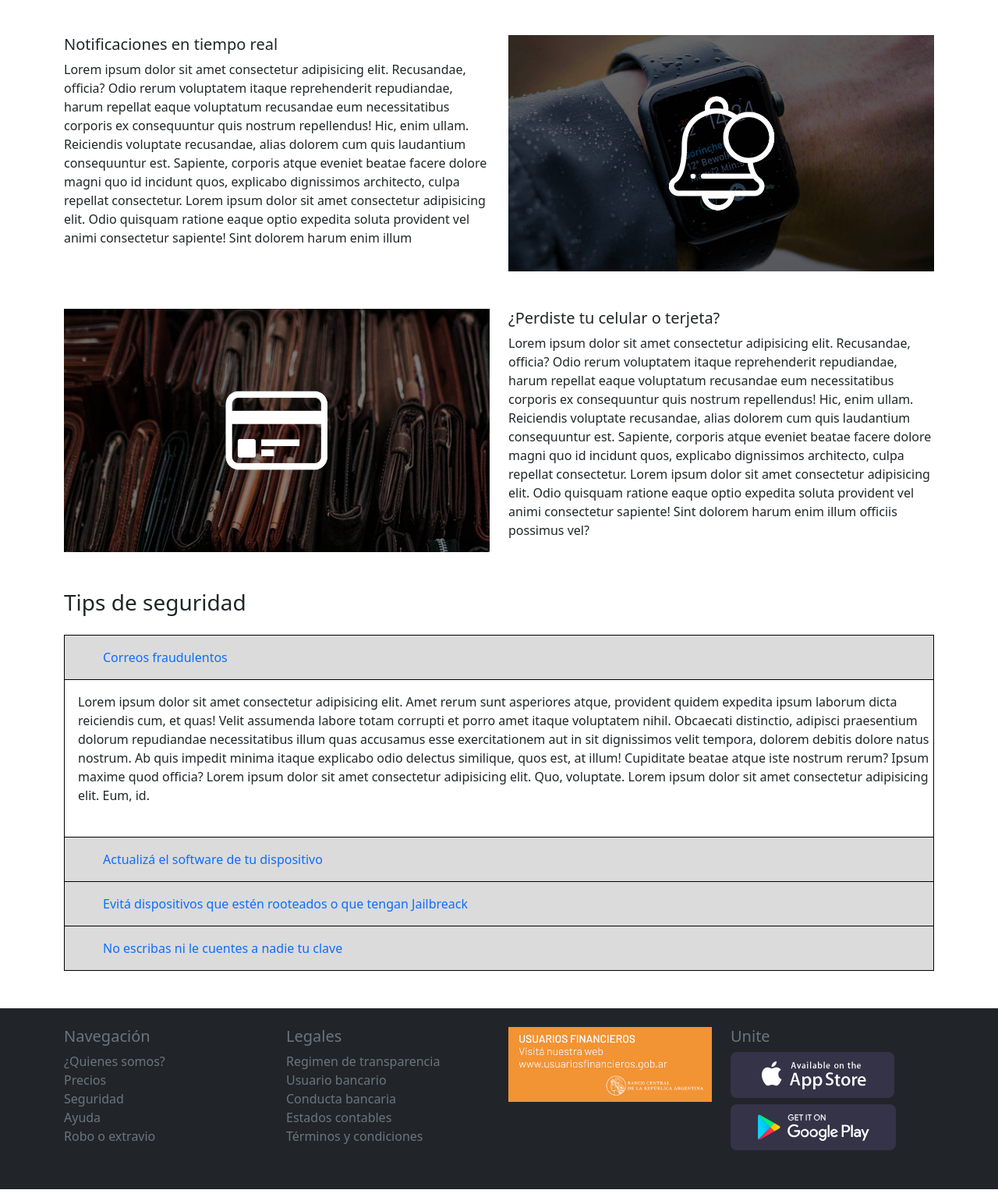
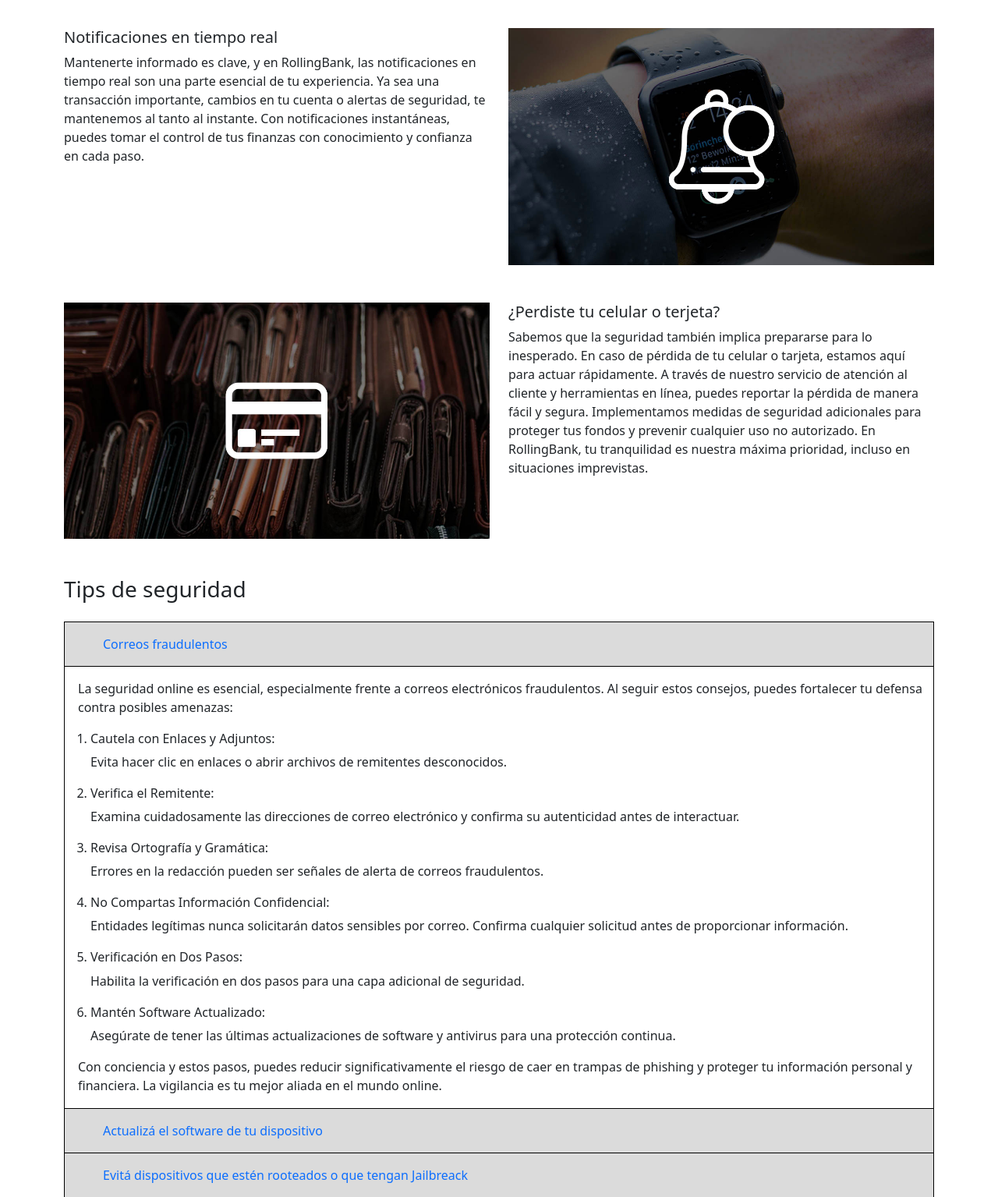
Before and after one commit to DylanNavarro97/grupoDosGithub, a plain HTML site: page tipsDeSeguridad.html in a window 1280 px wide. Shown: the part 507-2042 px from the top of the page at 78% size. Drawn offline with nearby package versions, Linux system fonts and the light colour scheme.

Commit message:
se cambiaron los lorems por texto real

```diff
--- a/tipsDeSeguridad.html
+++ b/tipsDeSeguridad.html
@@ -52,27 +52,13 @@
                 <img src="./img/seguridad/galaxy.jpg" alt="" class="col-6 img-fluid ">
                 <div class="col-6">
                     <h5>Seguridad desde sus orígenes</h5>
-                    <p>Lorem ipsum dolor sit amet consectetur adipisicing elit. Recusandae, officia? Odio rerum
-                        voluptatem itaque reprehenderit repudiandae, harum repellat eaque voluptatum recusandae eum
-                        necessitatibus corporis ex consequuntur quis nostrum repellendus! Hic, enim ullam. Reiciendis
-                        voluptate recusandae, alias dolorem cum quis laudantium consequuntur est. Sapiente, corporis
-                        atque eveniet beatae facere dolore magni quo id incidunt quos, explicabo dignissimos architecto,
-                        culpa repellat consectetur. Lorem ipsum dolor sit amet consectetur adipisicing elit. Odio
-                        quisquam ratione eaque optio expedita soluta provident vel animi consectetur sapiente! Sint
-                        dolorem harum enim illum officiis possimus vel? !</p>
+                    <p>En RollingBank, la seguridad es un compromiso arraigado desde el principio. Desde el diseño de nuestras plataformas hasta la implementación de las últimas tecnologías de seguridad, hemos construido un sistema que protege tus activos y datos con una defensa inquebrantable. Nuestro enfoque proactivo garantiza que tu confianza en nosotros esté respaldada por medidas robustas que evolucionan constantemente para enfrentar las amenazas emergentes en el mundo digital.</p>
                 </div>
             </article>
             <article class="row">
                 <div class="col-6">
                     <h5>Notificaciones en tiempo real</h5>
-                    <p>Lorem ipsum dolor sit amet consectetur adipisicing elit. Recusandae, officia? Odio rerum
-                        voluptatem itaque reprehenderit repudiandae, harum repellat eaque voluptatum recusandae eum
-                        necessitatibus corporis ex consequuntur quis nostrum repellendus! Hic, enim ullam. Reiciendis
-                        voluptate recusandae, alias dolorem cum quis laudantium consequuntur est. Sapiente, corporis
-                        atque eveniet beatae facere dolore magni quo id incidunt quos, explicabo dignissimos architecto,
-                        culpa repellat consectetur. Lorem ipsum dolor sit amet consectetur adipisicing elit. Odio
-                        quisquam ratione eaque optio expedita soluta provident vel animi consectetur sapiente! Sint
-                        dolorem harum enim illum </p>
+                    <p>Mantenerte informado es clave, y en RollingBank, las notificaciones en tiempo real son una parte esencial de tu experiencia. Ya sea una transacción importante, cambios en tu cuenta o alertas de seguridad, te mantenemos al tanto al instante. Con notificaciones instantáneas, puedes tomar el control de tus finanzas con conocimiento y confianza en cada paso.</p>
                 </div>
                 <img src="./img/seguridad/notification.jpg" alt="" class="col-6 img-fluid">
             </article>
@@ -80,14 +66,7 @@
                 <img src="./img/seguridad/vault.jpg" alt="" class="col-6">
                 <div class="col-6">
                     <h5>¿Perdiste tu celular o terjeta?</h5>
-                    <p>Lorem ipsum dolor sit amet consectetur adipisicing elit. Recusandae, officia? Odio rerum
-                        voluptatem itaque reprehenderit repudiandae, harum repellat eaque voluptatum recusandae eum
-                        necessitatibus corporis ex consequuntur quis nostrum repellendus! Hic, enim ullam. Reiciendis
-                        voluptate recusandae, alias dolorem cum quis laudantium consequuntur est. Sapiente, corporis
-                        atque eveniet beatae facere dolore magni quo id incidunt quos, explicabo dignissimos architecto,
-                        culpa repellat consectetur. Lorem ipsum dolor sit amet consectetur adipisicing elit. Odio
-                        quisquam ratione eaque optio expedita soluta provident vel animi consectetur sapiente! Sint
-                        dolorem harum enim illum officiis possimus vel? </p>
+                    <p>Sabemos que la seguridad también implica prepararse para lo inesperado. En caso de pérdida de tu celular o tarjeta, estamos aquí para actuar rápidamente. A través de nuestro servicio de atención al cliente y herramientas en línea, puedes reportar la pérdida de manera fácil y segura. Implementamos medidas de seguridad adicionales para proteger tus fondos y prevenir cualquier uso no autorizado. En RollingBank, tu tranquilidad es nuestra máxima prioridad, incluso en situaciones imprevistas.</p>
                 </div>
             </article>
         </section>
@@ -99,21 +78,40 @@
                 </tr>
                 <tr class="border border-black">
                     <td class="pt-3">
-                        <p class="ps-3 pb-4">Lorem ipsum dolor sit amet consectetur adipisicing elit. Amet rerum sunt
-                            asperiores
-                            atque, provident quidem expedita ipsum laborum dicta reiciendis cum, et quas! Velit
-                            assumenda labore
-                            totam corrupti et porro amet itaque voluptatem nihil. Obcaecati distinctio, adipisci
-                            praesentium dolorum
-                            repudiandae necessitatibus illum quas accusamus esse exercitationem aut in sit dignissimos
-                            velit
-                            tempora, dolorem debitis dolore natus nostrum. Ab quis impedit minima itaque explicabo odio
-                            delectus
-                            similique, quos est, at illum! Cupiditate beatae atque iste nostrum rerum? Ipsum maxime quod
-                            officia?
-                            Lorem ipsum dolor sit amet consectetur adipisicing elit. Quo, voluptate. Lorem ipsum dolor
-                            sit amet consectetur adipisicing elit. Eum, id.
-                        </p>
+                        <p class="ps-3">La seguridad online es esencial, especialmente frente a correos electrónicos fraudulentos. Al seguir estos consejos, puedes fortalecer tu defensa contra posibles amenazas:</p>
+                        <ol>
+                          <li>
+                            <h6>Cautela con Enlaces y Adjuntos:</h6>
+                            <p>Evita hacer clic en enlaces o abrir archivos de remitentes desconocidos.</p>
+                          </li>
+
+                          <li>
+                            <h6>Verifica el Remitente:</h6>
+                            <p>Examina cuidadosamente las direcciones de correo electrónico y confirma su autenticidad antes de interactuar.</p>
+                          </li>
+
+                          <li>
+                            <h6>Revisa Ortografía y Gramática:</h6>
+                            <p>Errores en la redacción pueden ser señales de alerta de correos fraudulentos.</p>
+                          </li>
+
+                          <li>
+                            <h6>No Compartas Información Confidencial:</h6>
+                            <p>Entidades legítimas nunca solicitarán datos sensibles por correo. Confirma cualquier solicitud antes de proporcionar información.</p>
+                          </li>
+
+                          <li>
+                            <h6>Verificación en Dos Pasos:</h6>
+                            <p>Habilita la verificación en dos pasos para una capa adicional de seguridad.</p>
+                          </li>
+
+                          <li>
+                            <h6>Mantén Software Actualizado:</h6>
+                            <p>Asegúrate de tener las últimas actualizaciones de software y antivirus para una protección continua.</p>
+                          </li>
+                        </ol>
+
+                        <p class="ps-3">Con conciencia y estos pasos, puedes reducir significativamente el riesgo de caer en trampas de phishing y proteger tu información personal y financiera. La vigilancia es tu mejor aliada en el mundo online.</p>
                     </td>
                 </tr>
                 <tr class="border border-black backgroundLinks">
```
